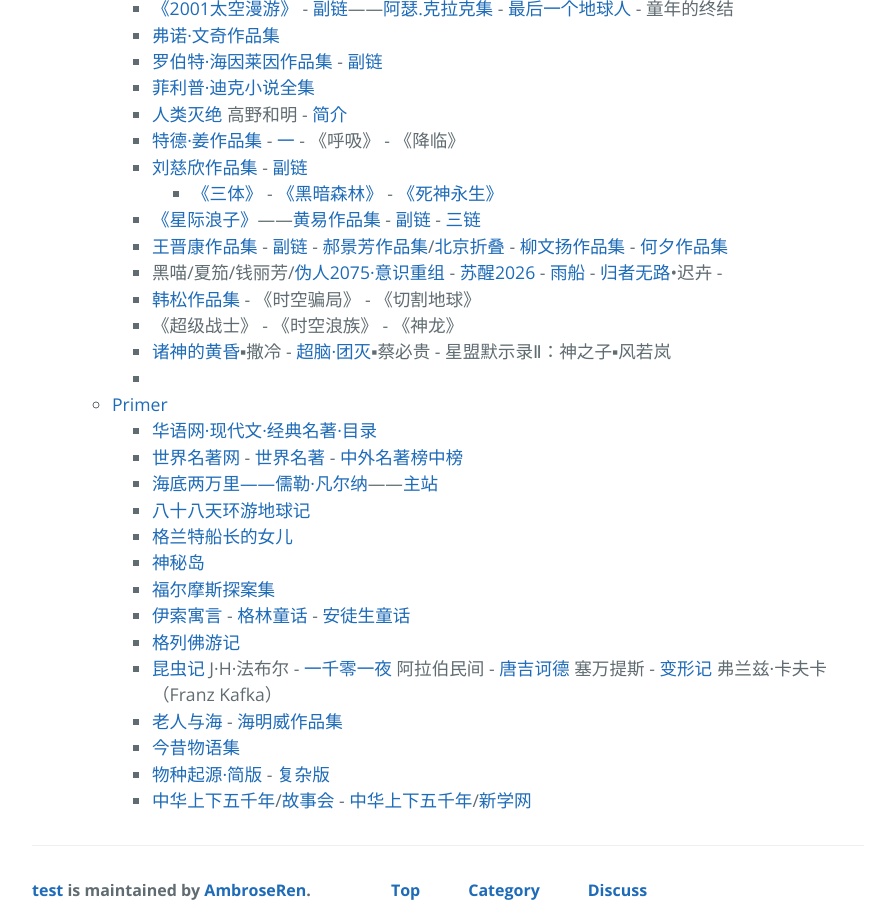
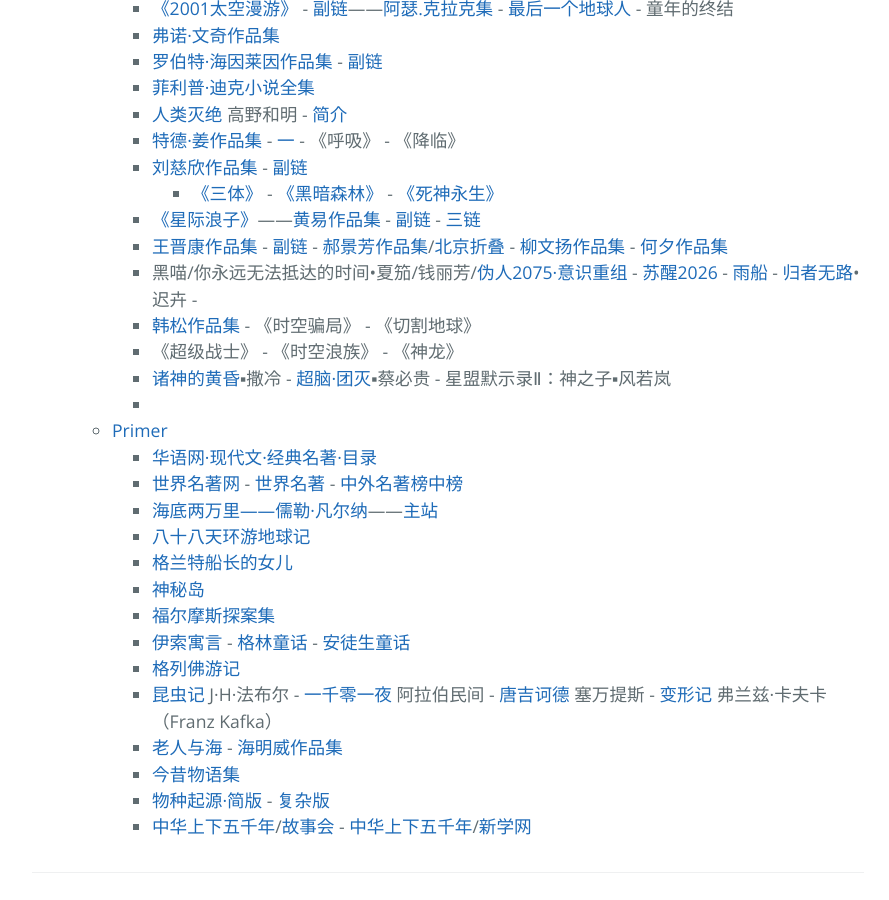
Before and after one commit to AmbroseRen/test, a Jekyll site: the page built from Library/BookListsOne.md, in a window 1280 px wide and 900 px high, scrolled down 5786 px. Shown: the whole window, without its empty margins (192-1081 px from the left). Built offline with Jekyll 4.4.1, drawn with Linux system fonts in a browser that asks for light colours; our own code applies the rules of GitHub Pages for plain Markdown files; the repository's description, which GitHub fills in, is left out.

Commit message:
Update BookListsOne.md

```diff
--- a/Library/BookListsOne.md
+++ b/Library/BookListsOne.md
@@ -312,7 +312,7 @@
                     </li>
                     <li><a href="http://www.huangyixiaoshuo.com/0/499/">《星际浪子》</a>——<a href="http://www.huangyixiaoshuo.com/author/499/">黄易作品集</a> - <a href="https://www.kanunu8.com/files/writer/187.html">副链</a>  -  <a href="http://huangyi.zuopinj.com/">三链</a></li>
 		    <li><a href="https://www.kanunu8.com/files/writer/6619.html">王晋康作品集</a> - <a href="http://wangjinkang.zuopinj.com/">副链</a> - <a href="http://www.00txt.com/zuojia/haojingfang/">郝景芳作品集</a>/<a href="https://www.kunnu.com/zhedie/">北京折叠</a> - <a href="https://www.kanunu8.com/files/writer/6562.html">柳文扬作品集</a> - <a href="https://www.kanunu8.com/files/writer/6561.html">何夕作品集</a></li>
-		    <li>黑喵/夏笳/钱丽芳/<a href="https://hao9088.com/txt/11101.html">伪人2075·意识重组</a> - <a href="https://www.99csw.com/article/11990.htm">苏醒2026</a> - <a href="https://9.guozhi.org/article/10764.htm">雨船</a> - <a href="https://www.sto.cx/book-27479-1.html">归者无路</a>•迟卉 - <a href=""></a></li>
+		    <li>黑喵/你永远无法抵达的时间•夏笳/钱丽芳/<a href="https://hao9088.com/txt/11101.html">伪人2075·意识重组</a> - <a href="https://www.99csw.com/article/11990.htm">苏醒2026</a> - <a href="https://9.guozhi.org/article/10764.htm">雨船</a> - <a href="https://www.sto.cx/book-27479-1.html">归者无路</a>•迟卉 - <a href=""></a></li>
                     <li><a href="https://www.kanunu8.com/files/writer/6492.html">韩松作品集</a> - 《时空骗局》 - 《切割地球》</li>
 		    <li>《超级战士》 - 《时空浪族》 - 《神龙》</li>
                     <li><a href="https://m.9txs.org/book/68246/0_1/">诸神的黄昏</a>▪撒冷 - <a href="https://www.52shuku.vip/kongbulingyi/hr66.html">超脑·团灭</a>▪蔡必贵 - 星盟默示录Ⅱ：神之子▪风若岚</li>
```
